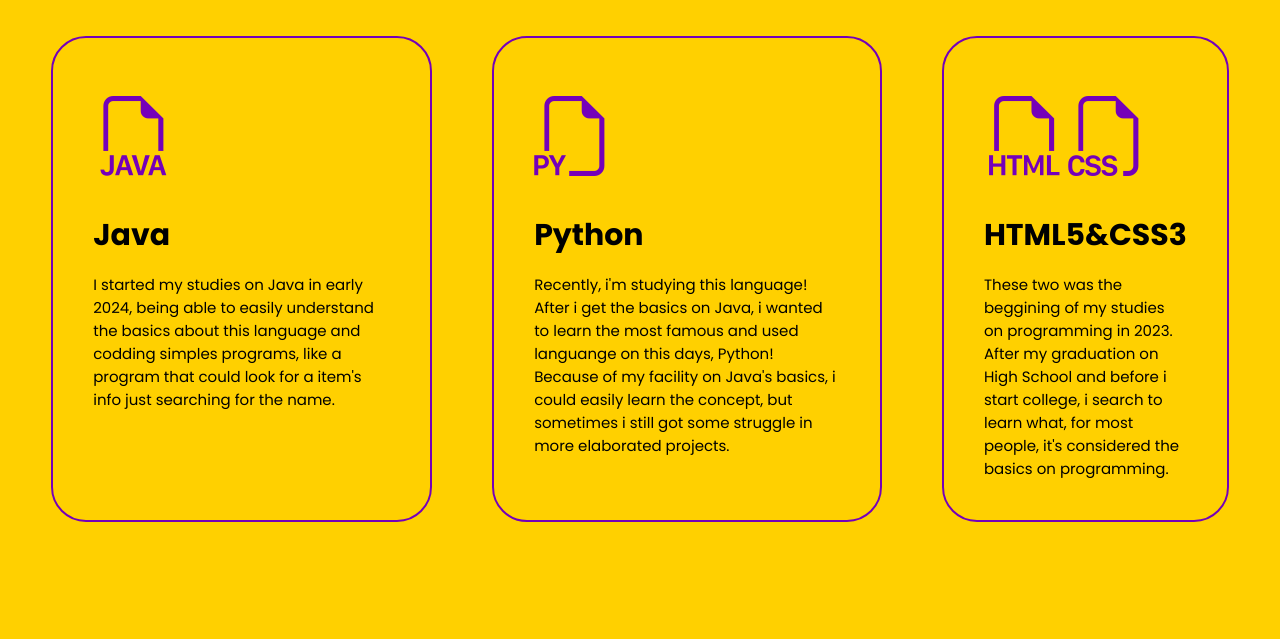
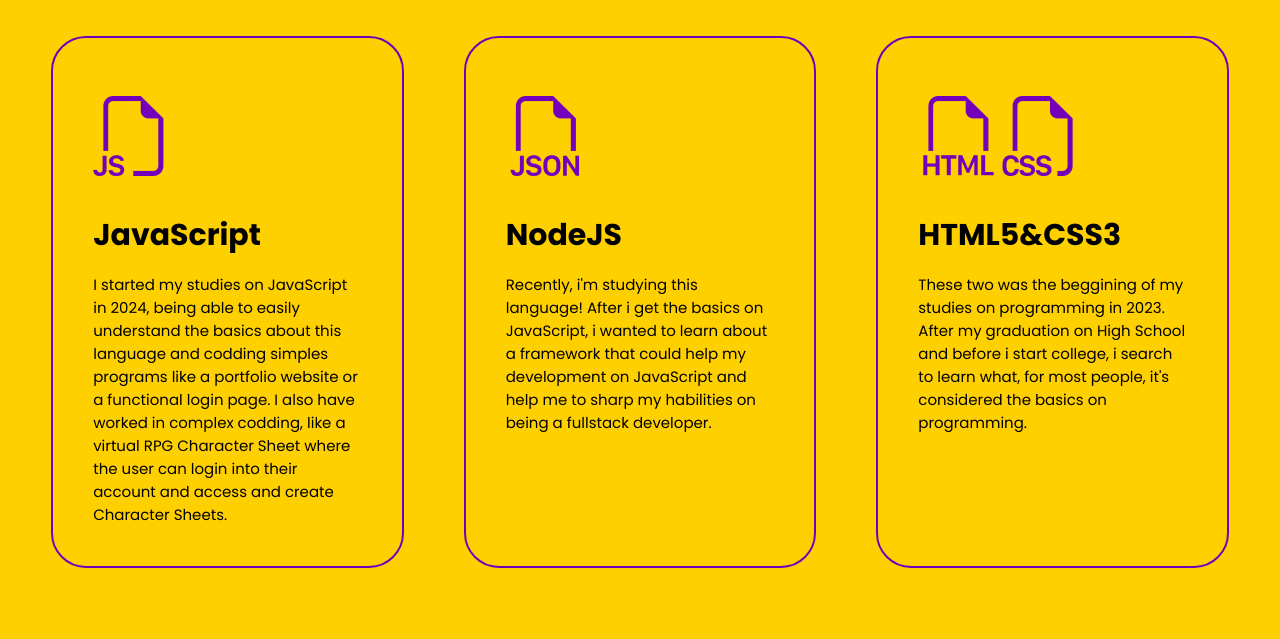
Before and after one commit to suikkj/PortfolioEnglish, a plain HTML site: page index.html in a window 1280 px wide. Shown: the part 631-1270 px from the top of the page. Drawn offline with nearby package versions, Linux system fonts and the light colour scheme.

Commit message:
Add files via upload

```diff
--- a/index.html
+++ b/index.html
@@ -51,7 +51,7 @@
         </nav>
 
         <div class="buttomcontato">
-            <a href="https://suikkj.github.io/PortfolioSite/"  target="_blank">
+            <a href="https://suikkj.github.io/PortfolioSite/">
                 <button>
                     <i class="bi bi-globe"></i>
                     Português Brasileiro
@@ -117,7 +117,7 @@
         <div class="interface-começo">
             <div class="flex">
                 <div class="txt-começo-site">
-                    <h1>JUNIOR <span>FULLSTACK</span> DEVELOPER</h1>
+                    <h1><span>FULLSTACK</span> DEVELOPER</h1>
                     <p>Hi! Welcome to meu portfolio. <br> Here you'll be able to see my most recent projects and about what i'm learning! </p>
                     <div class="buttomcomeço">
                         <a href="https://github.com/suikkj"  target="_blank">
@@ -140,29 +140,27 @@
 
     <section class="linguagens">
         <div class="interface" id="Inicio">
-            <h2 class="titulo">MY <span>LANGUAGES</span></h2>
+            <h2 class="titulo">MY<span> LANGUAGES</span></h2>
             <div class="flex">
                 <div class="linguagens-caixa">
-                <i class="bi bi-filetype-java"></i>
-                <h3>Java</h3>
-                <p>I started my studies on Java in early 2024, being able to easily understand the basics about this language and codding simples programs, like a program that could look for a item's info just searching for the name.</p>
-                </div> <!--Caixa de Linguagens-->
-            <div class="flex">
+                    <i class="bi bi-filetype-js"></i>
+                    <h3>JavaScript</h3>
+                    <p>I started my studies on JavaScript in 2024, being able to easily understand the basics about this language and codding simples programs like a portfolio website or a functional login page. I also have worked in complex codding, like a virtual RPG Character Sheet where the user can login into their account and access and create Character Sheets.</p>
+                </div>
                 <div class="linguagens-caixa">
-                <i class="bi bi-filetype-py"></i>
-                <h3>Python</h3>
-                <p>Recently, i'm studying this language! After i get the basics on Java, i wanted to learn the most famous and used languange on this days, Python! Because of my facility on Java's basics, i could easily learn the concept, but sometimes i still got some struggle in more elaborated projects.</p>
-                </div> <!--Caixa de Linguagens-->
-            <div class="flex">
+                    <i class="bi bi-filetype-json"></i>
+                    <h3>NodeJS</h3>
+                    <p>Recently, i'm studying this language! After i get the basics on JavaScript, i wanted to learn about a framework that could help my development on JavaScript and help me to sharp my habilities on being a fullstack developer.</p>
+                </div>
                 <div class="linguagens-caixa">
-                <i class="bi bi-filetype-html"></i>
-                <i class="bi bi-filetype-css"></i>
-                <h3>HTML5&CSS3</h3>
-                <p>These two was the beggining of my studies on programming in 2023. After my graduation on High School and before i start college, i search to learn what, for most people, it's considered the basics on programming.</p>
-                </div> <!--Caixa de Linguagens-->
-            </div> <!-- Flex-->
-        </div> <!-- Interface Meio-->
-    </section><!-- Linguagens-->
+                    <i class="bi bi-filetype-html"></i>
+                    <i class="bi bi-filetype-css"></i>
+                    <h3>HTML5&CSS3</h3>
+                    <p>These two was the beggining of my studies on programming in 2023. After my graduation on High School and before i start college, i search to learn what, for most people, it's considered the basics on programming.</p>
+                </div>
+            </div> <!-- Flex -->
+        </div> <!-- Interface Meio -->
+    </section><!-- Linguagens -->
 
     <section class="Portfolio">
     <div class="interface" id="projetos">
--- a/style.css
+++ b/style.css
@@ -248,6 +248,9 @@ section.linguagens{
 }
 
 section.linguagens .flex{
+    display: flex;
+    flex-direction: row;
+    flex-wrap: wrap;
     gap: 60px;
 }
 
@@ -258,6 +261,8 @@ section.linguagens .flex{
     border-radius: 35px;
     margin-top: 35px;
     transition: .2s;
+    flex: 1 1 calc(33.333% - 60px);
+    box-sizing: border-box;
 }
 
 .linguagens .linguagens-caixa:hover{
```
